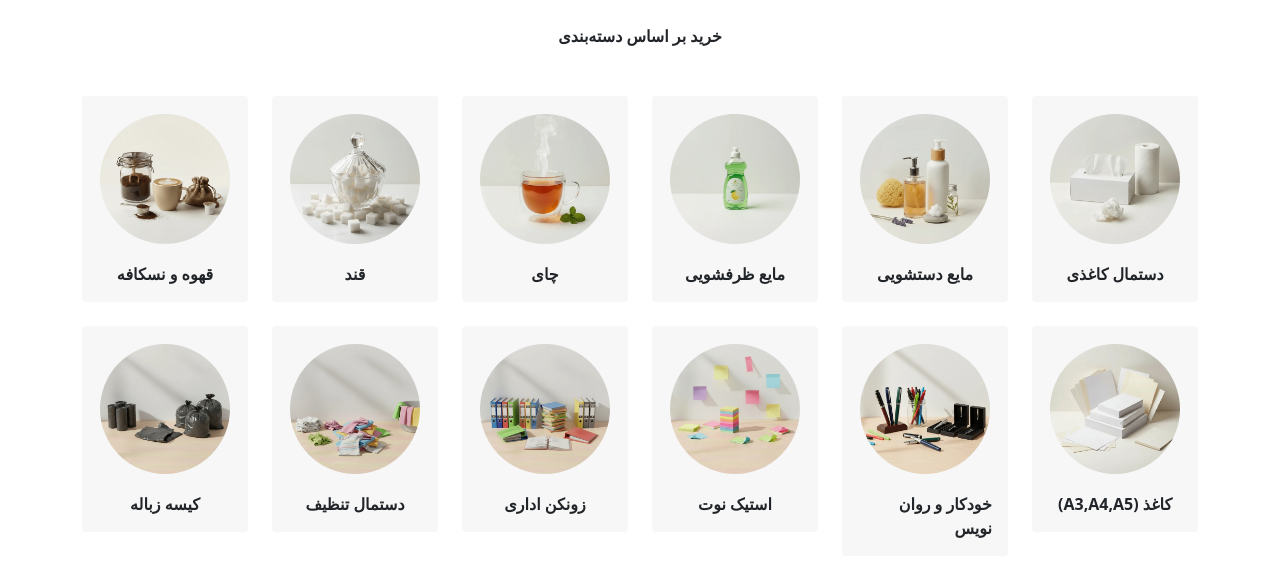
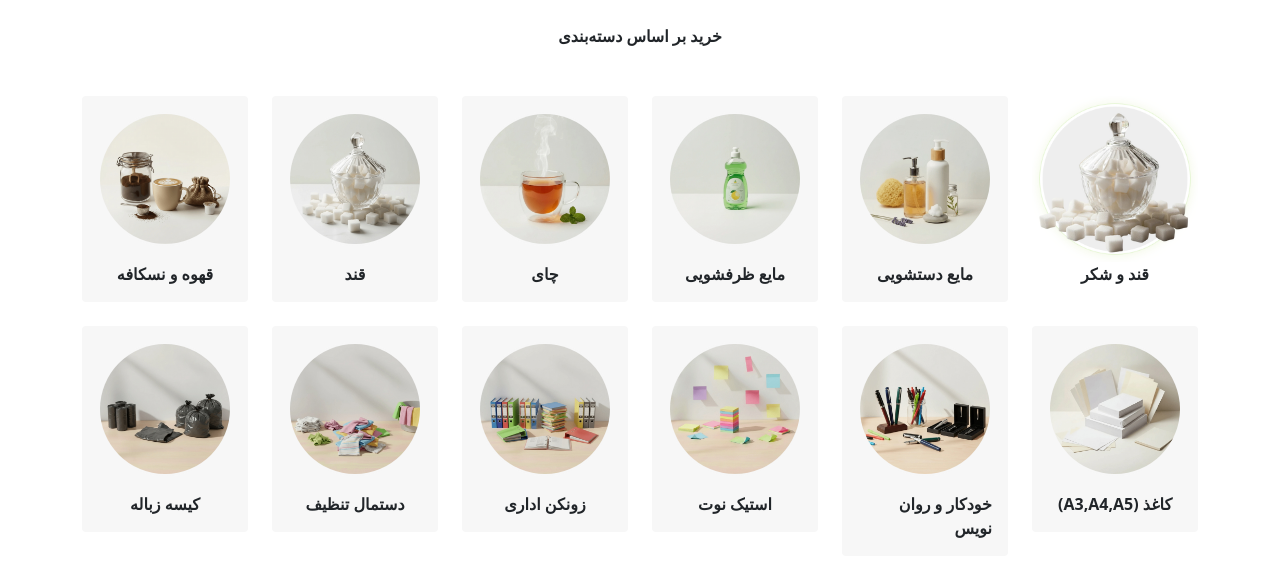
Before and after one commit to aminhadinezhad/bs-template-1, a website: page index.html in a window 1280 px wide. Drawn offline with nearby package versions, Linux system fonts and the light colour scheme.

Commit message:
test for new images

```diff
--- a/index.html
+++ b/index.html
@@ -8,20 +8,12 @@
     <title>bootstrap 5</title>
 
     <style>
-      .category-box p {
+      .category-item-box span {
         transition: 0.2s ease !important;
       }
 
-      .category-box div {
-        transition: 0.2s ease !important;
-      }
-
-      .category-box:hover p {
+      .category-item-box:hover span {
         color: #29a33e !important;
-      }
-
-      .category-box:hover div {
-        border-color: #29a33e !important;
       }
     </style>
   </head>
@@ -33,23 +25,12 @@
       </div>
       <div class="row gy-4">
         <div class="col-lg-2 col-md-3 col-sm-6 col-6">
-          <a
-            href="https://www.taminfalat.com/categorylist/%D8%AF%D8%B3%D8%AA%D9%85%D8%A7%D9%84-%D9%88-%D8%AD%D9%88%D9%84%D9%87"
-            class="category-box d-flex flex-column align-items-center justify-content-center p-3 gap-3 rounded-1 text-decoration-none"
-            style="background-color: #f7f7f7"
-          >
-            <div
-              class="rounded-circle overflow-hidden"
-              style="border: 2px solid #f7f7f7"
-            >
-              <img
-                class="img-fluid"
-                src="assets/images/tissue-paper.jpg"
-                alt=""
-              />
-            </div>
-            <p class="mb-0 text-dark fw-semibold">دستمال کاغذی</p>
-          </a>
+          <div class="category-item-box text-center">
+            <a href="#" class="text-decoration-none">
+              <img class="img-fluid" src="assets/images/ghand.png" alt="" />
+              <span class="d-block text-dark fw-semibold">قند و شکر</span>
+            </a>
+          </div>
         </div>
 
         <div class="col-lg-2 col-md-3 col-sm-6 col-6">
```
Also changed, not shown: assets/images/ghand.png (added).
